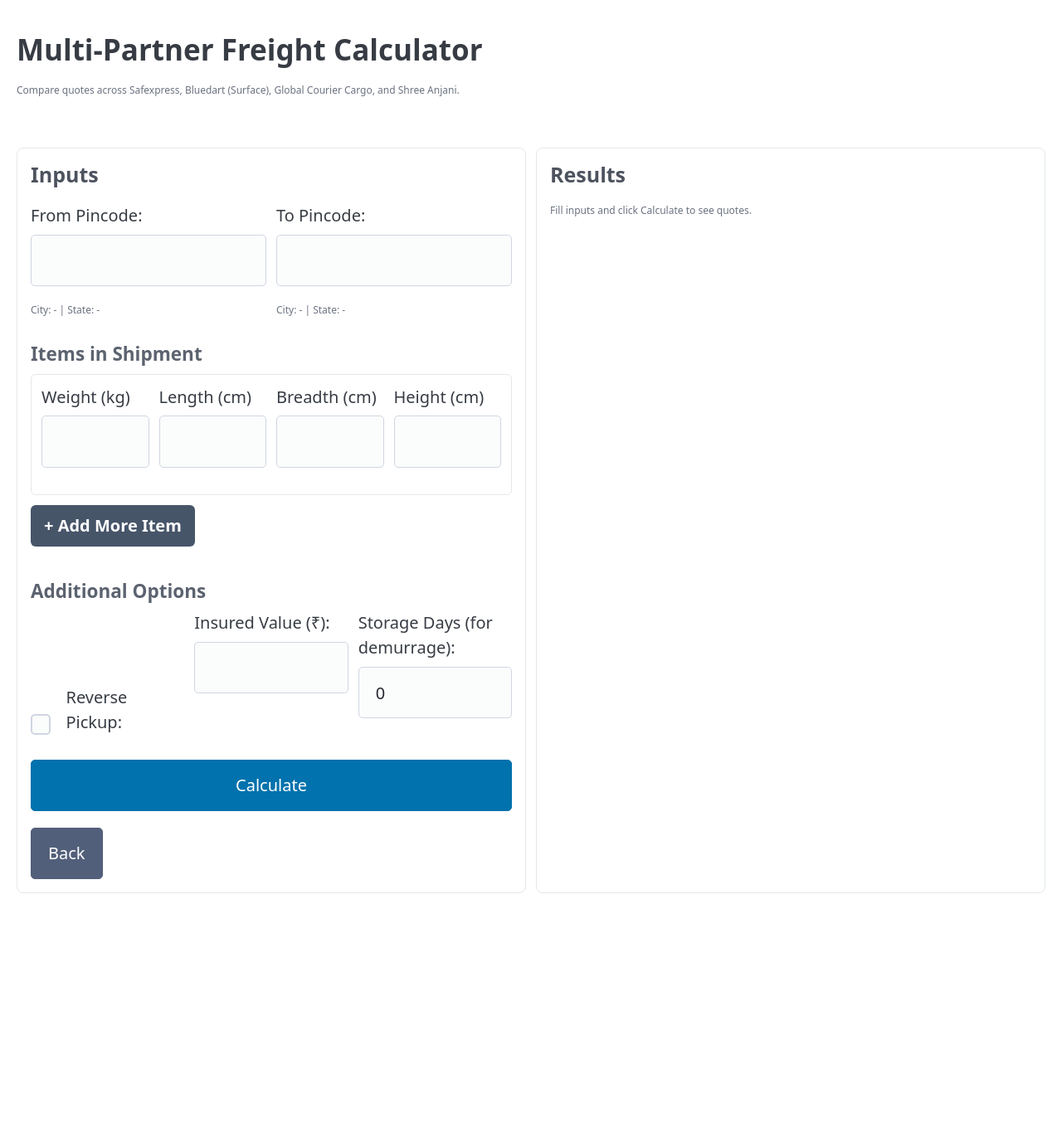
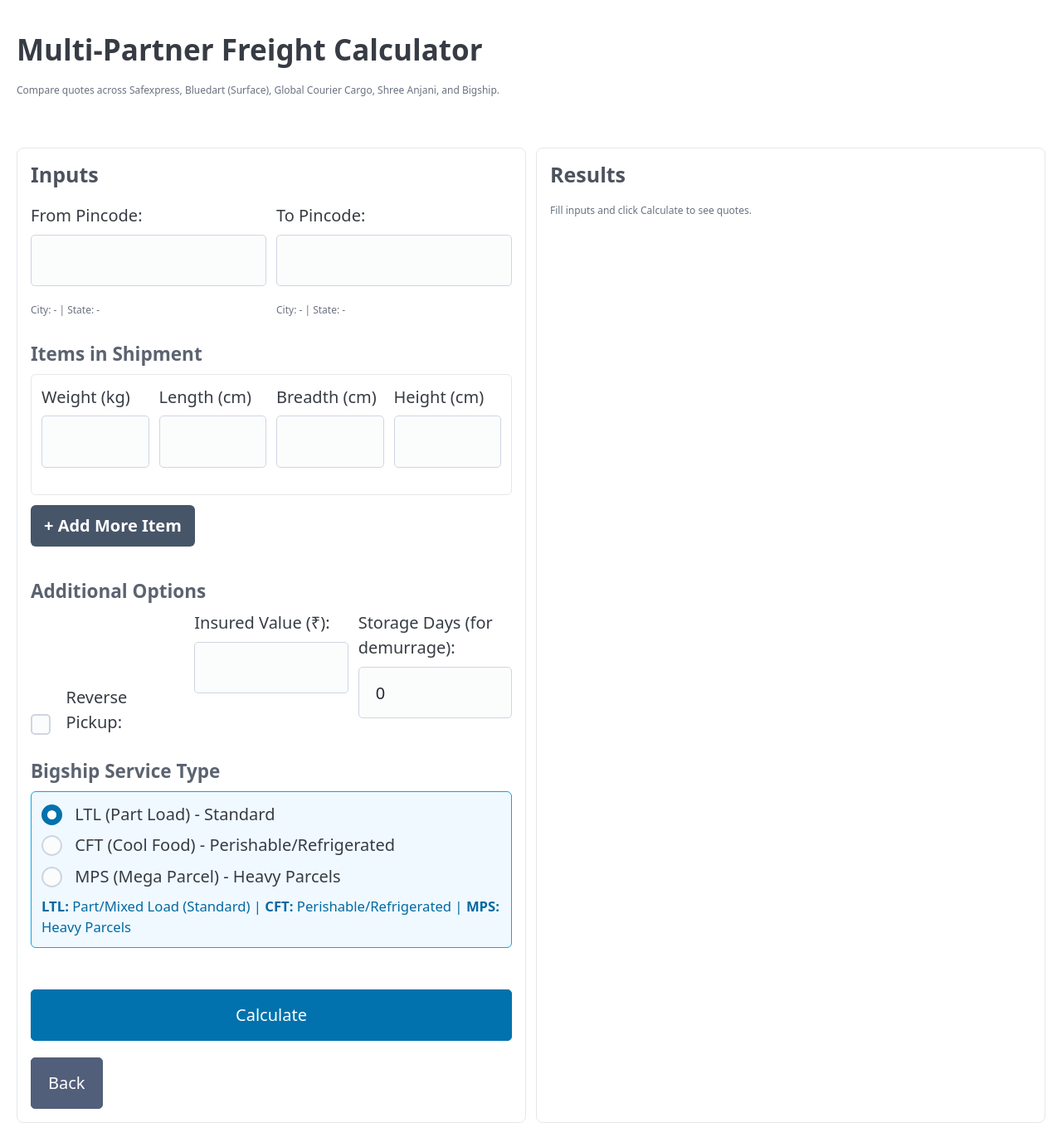
Before and after one commit to yashraj-svg/deye-forms-app, a Django app: page /calculator/ in a window 1280 px wide. Shown: the top 1383 px of the page at 83% size. Before the commit the page ends 1077 px from the top, so only its background shows below. Run offline with Django 5.2, Linux system fonts and the light colour scheme; a user stored in the database is signed in; some libraries are stand-ins or nearby versions.

Commit message:
Add Bigship service type selector (LTL/CFT/MPS) to freight calculator
- Added radio button selector in FreightCalculatorForm
- Pass selected service_type to QuoteInput
- Display service type badge in results (e.g. 'Bigship LTL')
- Added helper text explaining each service type
- Updated calculator header to include Bigship

```diff
--- a/forms/forms.py
+++ b/forms/forms.py
@@ -394,6 +394,20 @@ class FreightCalculatorForm(forms.Form):
     pieces_max_weight_kg = forms.FloatField(label='Heaviest Piece Weight (kg)', required=False, min_value=0)
     longest_side_cm = forms.FloatField(label='Longest Side (cm)', required=False, min_value=0)
 
+    # Bigship service type selection
+    BIGSHIP_SERVICE_CHOICES = [
+        ('LTL', 'LTL (Part Load) - Standard'),
+        ('CFT', 'CFT (Cool Food) - Perishable/Refrigerated'),
+        ('MPS', 'MPS (Mega Parcel) - Heavy Parcels'),
+    ]
+    bigship_service_type = forms.ChoiceField(
+        label='Bigship Service Type',
+        choices=BIGSHIP_SERVICE_CHOICES,
+        initial='LTL',
+        required=False,
+        widget=forms.RadioSelect
+    )
+
     def clean_from_pincode(self):
         p = self.cleaned_data['from_pincode']
         if not str(p).isdigit() or len(str(p)) != 6:
--- a/forms/templates/forms/freight_calculator.html
+++ b/forms/templates/forms/freight_calculator.html
@@ -22,7 +22,7 @@
 <body>
   <header>
     <h2>Multi-Partner Freight Calculator</h2>
-    <p class="muted">Compare quotes across Safexpress, Bluedart (Surface), Global Courier Cargo, and Shree Anjani.</p>
+    <p class="muted">Compare quotes across Safexpress, Bluedart (Surface), Global Courier Cargo, Shree Anjani, and Bigship.</p>
   </header>
 
   {% if error %}
@@ -78,6 +78,14 @@
           <div class="col-4">{{ form.insured_value.label_tag }}{{ form.insured_value }}</div>
           <div class="col-4">{{ form.days_in_transit_storage.label_tag }}{{ form.days_in_transit_storage }}</div>
         </div>
+
+        <h5 style="margin-top: 1.5rem; margin-bottom: 0.5rem;">Bigship Service Type</h5>
+        <div style="background: #f0f9ff; border: 1px solid #0ea5e9; padding: 12px; border-radius: 6px; margin-bottom: 1rem;">
+          {{ form.bigship_service_type }}
+          <small style="display: block; margin-top: 8px; color: #0369a1;">
+            <strong>LTL:</strong> Part/Mixed Load (Standard) | <strong>CFT:</strong> Perishable/Refrigerated | <strong>MPS:</strong> Heavy Parcels
+          </small>
+        </div>
         <br>
         <button type="submit">Calculate</button>
         <a href="/" role="button" class="secondary">Back</a>
@@ -113,6 +121,7 @@
         <div style="background: #f9fafb; border: 1px solid #e5e7eb; border-radius: 8px; padding: 16px; margin-bottom: 16px;">
           <h5 style="margin: 0 0 12px 0; color: #1f2937;">
             {{ r.partner_name }}
+            {% if r.rate_details.service_type %}<span class="badge" style="background: #dbeafe; color: #1e40af;">{{ r.rate_details.service_type }}</span>{% endif %}
             {% if not r.deliverable %}<span class="badge" style="background: #fee2e2; color: #991b1b;">Not Deliverable</span>{% endif %}
           </h5>
 
--- a/forms/views.py
+++ b/forms/views.py
@@ -1178,6 +1178,7 @@ def freight_calculator(request):
                 insured_value=data.get('insured_value') or 0.0,
                 days_in_transit_storage=data.get('days_in_transit_storage') or 0,
                 gst_mode=data.get('gst_mode', '12pct'),
+                bigship_service_type=data.get('bigship_service_type', 'LTL'),
             )
             try:
                 # Check if pincodes exist in database
```
Also changed, not shown: forms/calculator/freight_calculator.py (+16 -0 lines), db.sqlite3.
